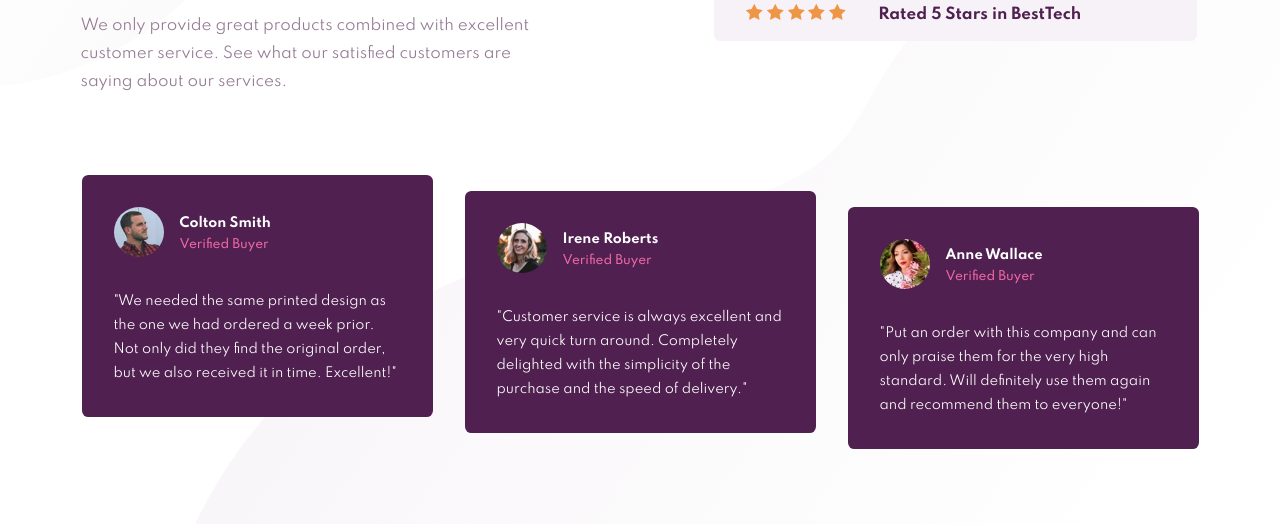
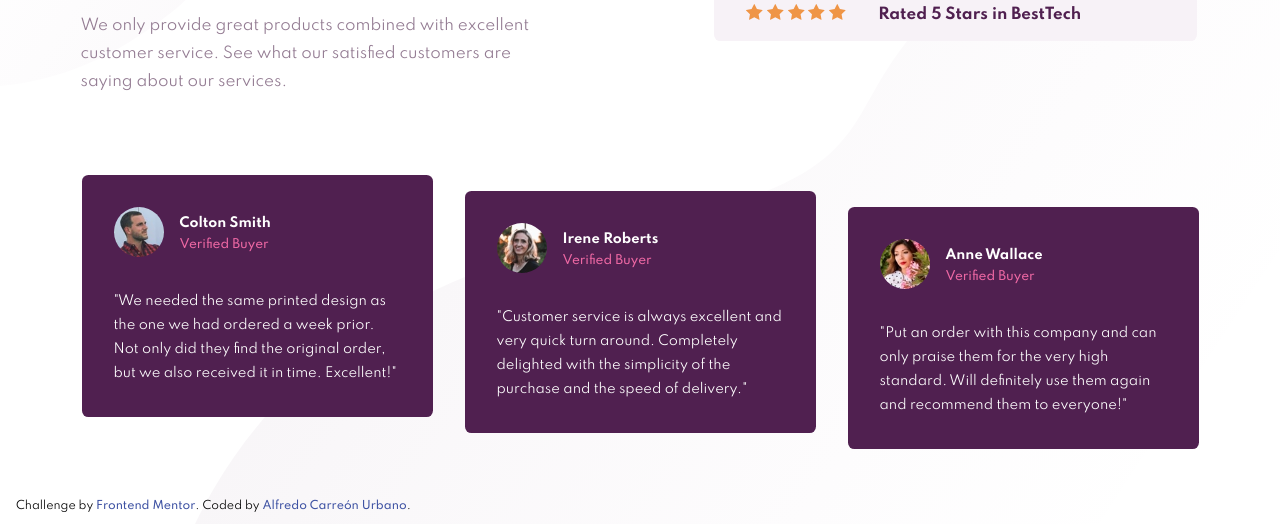
Before and after one commit to AlfredoCU/Social-proof-section-master, a plain HTML site: page index.html in a window 1280 px wide. Shown: the part 276-800 px from the top of the page. Drawn offline with Linux system fonts and the light colour scheme.

Commit message:
style: footer

```diff
--- a/css/main.css
+++ b/css/main.css
@@ -6,9 +6,11 @@
     --secondary-d-magenta: hsl(303, 10%, 53%);
     --secondary-l-magenta: hsl(300, 24%, 96%);
     --white: hsl(0, 0%, 100%);
+    --links: hsl(228, 45%, 44%);
 }
 
 body {
+    position: relative;
     padding: 4rem 1rem;
     font-size: 0.938rem;
     box-sizing: border-box;
@@ -108,23 +110,27 @@ body {
 }
 
 .attribution  {
+    left: 0;
     bottom: 0;
+    width: 100%;
+    display: flex;
     position: absolute;
     text-align: center;
     font-size: 0.688rem;
+    justify-content: center;
 }
 
 .attribution a {
     font-weight: 500;
+    color: var(--links);
     text-decoration: none;
-    color: hsl(228, 45%, 44%);
 }
 
 @media screen and (min-width: 48em) {
     body {
+        padding: 4%;
         width: 100vw;
         display: flex;
-        padding: 5% 4%;
         min-height: 100vh;
         align-items: center;
         flex-direction: column;
@@ -168,6 +174,12 @@ body {
 
     .card:nth-child(3) {
         margin-top: 4rem;
+    }
+
+    .attribution  {
+        padding: 0 1rem;
+        box-sizing: border-box;
+        justify-content: flex-start;
     }
 }
 
--- a/index.html
+++ b/index.html
@@ -104,9 +104,11 @@
       </div>
     </section>
 
-    <!-- <footer class="attribution">
-      <p>Challenge by <a href="https://www.frontendmentor.io?ref=challenge" target="_blank">Frontend Mentor</a>.
-      Coded by <a href="https://www.linkedin.com/in/alfredo-cu/">Alfredo Carreón Urbano</a>.</p>
-    </footer> -->
+    <footer class="attribution">
+      <p>
+        Challenge by <a href="https://www.frontendmentor.io?ref=challenge" target="_blank">Frontend Mentor</a>.
+        Coded by <a href="https://www.linkedin.com/in/alfredo-cu/">Alfredo Carreón Urbano</a>.
+      </p>
+    </footer>
   </body>
 </html>
```
